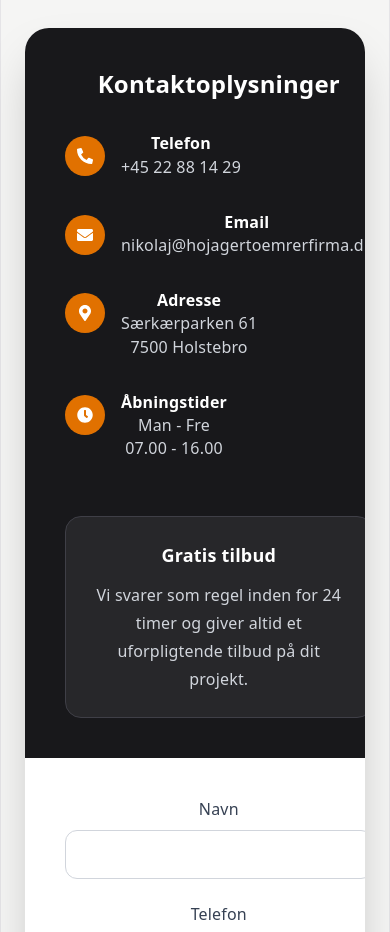
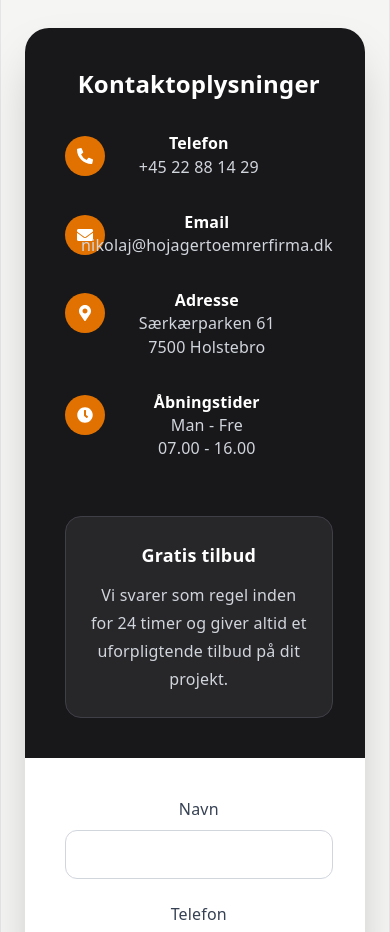
Before and after one commit to andengarry/HojagerTomrerfirma, a React (Vite) app: page /#/ in a window 390 px wide. Shown: the part 1500-2432 px from the top of the page. Built offline with nearby package versions, Linux system fonts and the light colour scheme.

Commit message:
KAN-12 mobile navbar dropdown fixed and KAN-14

```diff
--- a/src/components/ContactForm.jsx
+++ b/src/components/ContactForm.jsx
@@ -79,12 +79,12 @@ const handleSubmit = async (e) => {
 
             <div className="space-y-8">
 
-              <div className="flex items-start gap-4">
+              <div className="flex items-start">
                 <div className="mt-1 rounded-full bg-amber-600 p-3">
                   <FaPhoneAlt />
                 </div>
 
-                <div>
+                <div className="flex-1 text-center -ml-10">
                   <p className="font-semibold">Telefon</p>
                   <a
                     href="tel:+4522881429"
@@ -100,7 +100,7 @@ const handleSubmit = async (e) => {
                   <FaEnvelope />
                 </div>
 
-                <div>
+                <div className="flex-1 text-center -ml-10">
                   <p className="font-semibold">Email</p>
                   <a
                     href="mailto:nikolaj@hojagertoemrerfirma.dk"
@@ -116,7 +116,7 @@ const handleSubmit = async (e) => {
                   <FaMapMarkerAlt />
                 </div>
 
-                <div>
+                <div className="flex-1 text-center -ml-10">
                   <p className="font-semibold">Adresse</p>
                   <p className="text-gray-300">
                     Særkærparken 61
@@ -131,7 +131,7 @@ const handleSubmit = async (e) => {
                   <FaClock />
                 </div>
 
-                <div>
+                <div className="flex-1 text-center -ml-10">
                   <p className="font-semibold">Åbningstider</p>
                   <p className="text-gray-300">
                     Man - Fre
--- a/src/components/Navbar/Dropdown.jsx
+++ b/src/components/Navbar/Dropdown.jsx
@@ -1,7 +1,7 @@
 import { useEffect, useRef, useState } from "react";
 import { NavLink, useLocation } from "react-router-dom";
 
-export default function Dropdown({ title, items }) {
+export default function Dropdown({ title, items, onItemClick }) {
     const [open, setOpen] = useState(false);
     const dropdownRef = useRef(null);
     const { pathname } = useLocation();
@@ -172,6 +172,7 @@ export default function Dropdown({ title, items }) {
                         <NavLink
                             key={item.href}
                             to={item.href}
+                            onClick={onItemClick}
                             className={({ isActive }) => `
                                 block
                                 px-5
--- a/src/components/Navbar/MobileMenu.jsx
+++ b/src/components/Navbar/MobileMenu.jsx
@@ -2,7 +2,6 @@ import { useState } from "react";
 import Dropdown from "./Dropdown";
 import { NavLink } from "react-router-dom";
 import navConfig, { companyInfo } from "./navConfig";
-
 
 export default function MobileMenu() {
 
@@ -157,8 +156,7 @@ export default function MobileMenu() {
                                         key={item.href}
                                         to={item.href}
                                         onClick={closeMenu}
-
-                                        className="
+                                        className={({ isActive }) => `
                                             rounded-lg
 
                                             px-4
@@ -166,15 +164,18 @@ export default function MobileMenu() {
 
                                             font-medium
 
-                                            text-gray-700
-
                                             transition
 
                                             hover:bg-gray-50
                                             hover:text-amber-700
-                                        "
+                                        ${
+                                            isActive
+                                                ? "text-amber-700"
+                                                : "text-gray-700 hover:text-amber-700"
+                                        }
+                                    `}
                                     >
-                                        {item.label}
+                                    {item.label}
                                     </NavLink>
                                 );
                             }
@@ -187,7 +188,6 @@ export default function MobileMenu() {
                                 return (
                                     <div
                                         key={item.label}
-                                        onClick={closeMenu}
                                         className="
                                             flex
                                             justify-center
@@ -198,6 +198,7 @@ export default function MobileMenu() {
                                         <Dropdown
                                             title={item.label}
                                             items={item.items}
+                                            onItemClick={closeMenu}
                                         />
 
                                     </div>
```
